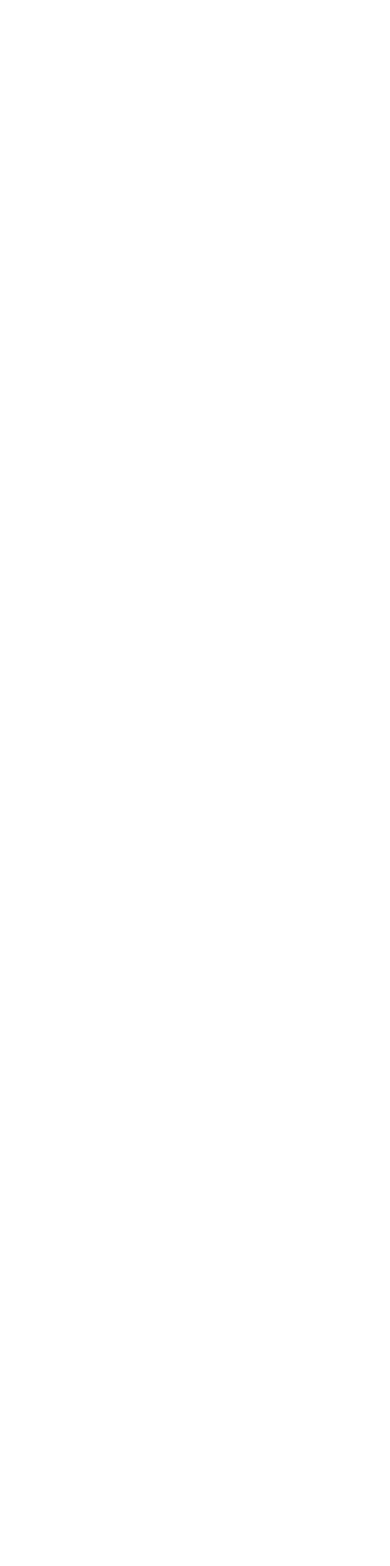
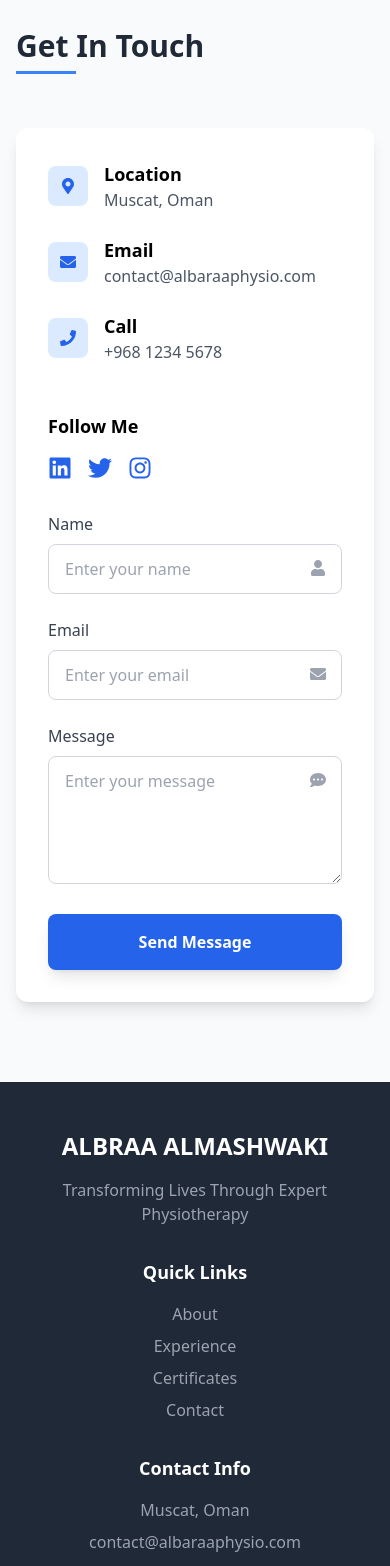
Before and after one commit to Suleiman010/baraa-portfolio, a React (Vite) app: page / in a window 390 px wide. Shown: the part 6840-8406 px from the top of the page. Before the commit the page ends 6788 px from the top, so only its background shows below. Built offline with nearby package versions, Linux system fonts and the light colour scheme.

Commit message:
finshed all the section need to git rid of the dump text and adjust some of the responsivity :)

```diff
--- a/src/App.jsx
+++ b/src/App.jsx
@@ -6,6 +6,8 @@ import 'aos/dist/aos.css';
 import About from './Components/About';
 import Experience from './Components/Experience';
 import Certificate from './Components/Certificate';
+import Contact from './Components/Contact';
+import Footer from './Components/Footer';
 
 function App() {
 	useEffect(() => {
@@ -18,6 +20,8 @@ function App() {
 			<About />
 			<Experience />
 			<Certificate />
+			<Contact />
+			<Footer />
 		</>
 	);
 }
--- /dev/null
+++ b/src/Components/Contact.jsx
@@ -0,0 +1,167 @@
+import {
+	FaMapMarkerAlt,
+	FaEnvelope,
+	FaPhone,
+	FaUser,
+	FaCommentDots,
+	FaLinkedin,
+	FaTwitter,
+	FaInstagram,
+} from 'react-icons/fa';
+import data from '../data/data.json';
+function Contact() {
+	const { contact } = data;
+	return (
+		<section id="contact" className="py-20 md:py-32 bg-gray-50">
+			<div className="container mx-auto px-4">
+				<h2
+					data-aos="fade-up"
+					data-aos-duration="1000"
+					className="text-3xl md:text-4xl font-bold mb-16 text-center text-gray-800 animated-underline inline-block mx-auto"
+				>
+					{contact.title}
+				</h2>
+
+				<div className="max-w-4xl mx-auto">
+					<div className="bg-white rounded-xl shadow-lg p-8 md:p-12">
+						<div className="grid grid-cols-1 md:grid-cols-2 gap-8">
+							{/* Contact Info */}
+							<div
+								className="space-y-6"
+								data-aos="fade-right"
+								data-aos-duration="1000"
+							>
+								<div className="flex items-center space-x-4">
+									<div className="bg-blue-100 p-3 rounded-lg">
+										<FaMapMarkerAlt className="text-blue-600" />
+									</div>
+									<div>
+										<h3 className="font-bold text-lg">
+											{contact.info.location.title}
+										</h3>
+										<p className="text-gray-600">
+											{contact.info.location.value}
+										</p>
+									</div>
+								</div>
+
+								<div className="flex items-center space-x-4">
+									<div className="bg-blue-100 p-3 rounded-lg">
+										<FaEnvelope className="text-blue-600" />
+									</div>
+									<div>
+										<h3 className="font-bold text-lg">
+											{contact.info.email.title}
+										</h3>
+										<p className="text-gray-600">{contact.info.email.value}</p>
+									</div>
+								</div>
+
+								<div className="flex items-center space-x-4">
+									<div className="bg-blue-100 p-3 rounded-lg">
+										<FaPhone className="text-blue-600" />
+									</div>
+									<div>
+										<h3 className="font-bold text-lg">
+											{contact.info.phone.title}
+										</h3>
+										<p className="text-gray-600">{contact.info.phone.value}</p>
+									</div>
+								</div>
+
+								<div className="pt-6">
+									<h3 className="text-lg font-bold mb-4">
+										{contact.info.social.title}
+									</h3>
+									<div className="flex space-x-4">
+										{contact.info.social.links.map((link, index) => {
+											const IconComponent = {
+												FaLinkedin: FaLinkedin,
+												FaTwitter: FaTwitter,
+												FaInstagram: FaInstagram,
+											}[link.icon];
+
+											return (
+												<a
+													key={index}
+													href={link.url}
+													rel="noreferrer"
+													target="_blank"
+													className="text-blue-600 hover:text-blue-800 transition"
+												>
+													<IconComponent className="text-2xl" />
+												</a>
+											);
+										})}
+									</div>
+								</div>
+							</div>
+
+							{/* Contact Form */}
+							<form
+								className="space-y-6"
+								data-aos="fade-left"
+								data-aos-duration="1000"
+								action="https://formspree.io/f/mwplkqqg"
+								method="POST"
+							>
+								<div>
+									<label className="block text-gray-700 mb-2">
+										{contact.form.name.label}
+									</label>
+									<div className="relative">
+										<input
+											type="text"
+											name="name"
+											className="w-full px-4 py-3 border border-gray-300 rounded-lg focus:ring-2 focus:ring-blue-500 focus:border-transparent"
+											placeholder={contact.form.name.placeholder}
+										/>
+										<FaUser className="absolute right-4 top-4 text-gray-400" />
+									</div>
+								</div>
+
+								<div>
+									<label className="block text-gray-700 mb-2">
+										{contact.form.email.label}
+									</label>
+									<div className="relative">
+										<input
+											type="email"
+											name="_replyto"
+											className="w-full px-4 py-3 border border-gray-300 rounded-lg focus:ring-2 focus:ring-blue-500 focus:border-transparent"
+											placeholder={contact.form.email.placeholder}
+										/>
+										<FaEnvelope className="absolute right-4 top-4 text-gray-400" />
+									</div>
+								</div>
+
+								<div>
+									<label className="block text-gray-700 mb-2">
+										{contact.form.message.label}
+									</label>
+									<div className="relative">
+										<textarea
+											name="message"
+											className="w-full px-4 py-3 border border-gray-300 rounded-lg focus:ring-2 focus:ring-blue-500 focus:border-transparent h-32"
+											placeholder={contact.form.message.placeholder}
+										></textarea>
+										<FaCommentDots className="absolute right-4 top-4 text-gray-400" />
+									</div>
+								</div>
+
+								<button
+									type="submit"
+									className="btn-primary-effect w-full bg-blue-600 hover:bg-blue-700 text-white font-bold py-4 px-8 rounded-lg transition shadow-lg"
+								>
+									{contact.form.submit}
+								</button>
+							</form>
+						</div>
+					</div>
+				</div>
+			</div>
+		</section>
+	);
+}
+
+export default Contact;
--- /dev/null
+++ b/src/Components/Footer.jsx
@@ -0,0 +1,84 @@
+import { FaLinkedin, FaTwitter, FaInstagram } from 'react-icons/fa';
+import data from '../data/data.json';
+function Footer() {
+	const { footer } = data;
+	const currentYear = new Date().getFullYear(); // Get current year
+
+	// Replace {year} with the current year
+	const copyrightText = footer.copyright.text.replace('{year}', currentYear);
+	return (
+		<footer className="bg-gray-800 text-white py-12">
+			<div className="container mx-auto px-4">
+				<div className="text-center mb-8">
+					<h3 className="text-2xl font-bold mb-4">{footer.title}</h3>
+					<p className="text-gray-400">{footer.tagline}</p>
+				</div>
+
+				<div className="grid grid-cols-1 md:grid-cols-3 gap-8 text-center md:text-left">
+					{/* Quick Links */}
+					<div>
+						<h4 className="text-lg font-bold mb-4">
+							{footer.sections.links.title}
+						</h4>
+						<ul className="space-y-2">
+							{footer.sections.links.items.map((link, index) => (
+								<li key={index}>
+									<a
+										href={link.href}
+										className="text-gray-400 hover:text-white transition"
+									>
+										{link.text}
+									</a>
+								</li>
+							))}
+						</ul>
+					</div>
+
+					{/* Contact Info */}
+					<div>
+						<h4 className="text-lg font-bold mb-4">
+							{footer.sections.contact.title}
+						</h4>
+						<ul className="space-y-2 text-gray-400">
+							{footer.sections.contact.items.map((item, index) => (
+								<li key={index}>{item}</li>
+							))}
+						</ul>
+					</div>
+
+					{/* Social Links */}
+					<div>
+						<h4 className="text-lg font-bold mb-4">
+							{footer.sections.social.title}
+						</h4>
+						<div className="flex justify-center md:justify-start space-x-4">
+							{footer.sections.social.icons.map((social, index) => {
+								const IconComponent = {
+									FaLinkedin: FaLinkedin,
+									FaTwitter: FaTwitter,
+									FaInstagram: FaInstagram,
+								}[social.icon];
+
+								return (
+									<a
+										key={index}
+										href={social.href}
+										className="text-white hover:text-blue-400 transition"
+									>
+										<IconComponent className="text-2xl" />
+									</a>
+								);
+							})}
+						</div>
+					</div>
+				</div>
+
+				<div className="border-t border-gray-700 mt-12 pt-8 text-center text-gray-400">
+					<p>{copyrightText}</p>
+				</div>
+			</div>
+		</footer>
+	);
+}
+
+export default Footer;
--- a/src/data/data.json
+++ b/src/data/data.json
@@ -87,5 +87,79 @@
 				"description": "Comprehensive certification program covering advanced manual therapy techniques for orthopedic conditions. Focused on evidence-based assessment and treatment protocols for complex musculoskeletal disorders."
 			}
 		]
+	},
+	"contact": {
+		"title": "Get In Touch",
+		"info": {
+			"location": {
+				"title": "Location",
+				"value": "Muscat, Oman"
+			},
+			"email": {
+				"title": "Email",
+				"value": "contact@albaraaphysio.com"
+			},
+			"phone": {
+				"title": "Call",
+				"value": "+968 1234 5678"
+			},
+			"social": {
+				"title": "Follow Me",
+				"links": [
+					{
+						"icon": "FaLinkedin",
+						"url": "https://www.linkedin.com/in/albaraa-almashwakhi-362480318?utm_source=share&utm_campaign=share_via&utm_content=profile&utm_medium=android_app"
+					},
+					{ "icon": "FaTwitter", "url": "#" },
+					{ "icon": "FaInstagram", "url": "#" }
+				]
+			}
+		},
+		"form": {
+			"name": {
+				"label": "Name",
+				"placeholder": "Enter your name"
+			},
+			"email": {
+				"label": "Email",
+				"placeholder": "Enter your email"
+			},
+			"message": {
+				"label": "Message",
+				"placeholder": "Enter your message"
+			},
+			"submit": "Send Message"
+		}
+	},
+	"footer": {
+		"title": "ALBRAA ALMASHWAKI",
+		"tagline": "Transforming Lives Through Expert Physiotherapy",
+		"sections": {
+			"links": {
+				"title": "Quick Links",
+				"items": [
+					{ "text": "About", "href": "#about" },
+					{ "text": "Experience", "href": "#experience" },
+					{ "text": "Certificates", "href": "#certificates" },
+					{ "text": "Contact", "href": "#contact" }
+				]
+			},
+			"contact": {
+				"title": "Contact Info",
+				"items": ["Muscat, Oman", "contact@albaraaphysio.com", "+968 1234 5678"]
+			},
+			"social": {
+				"title": "Follow Me",
+				"icons": [
+					{ "icon": "FaLinkedin", "href": "#" },
+					{ "icon": "FaTwitter", "href": "#" },
+					{ "icon": "FaInstagram", "href": "#" }
+				]
+			}
+		},
+		"copyright": {
+			"text": "© {year} Suleiman. All rights reserved.",
+			"name": "Suleiman"
+		}
 	}
 }
```
